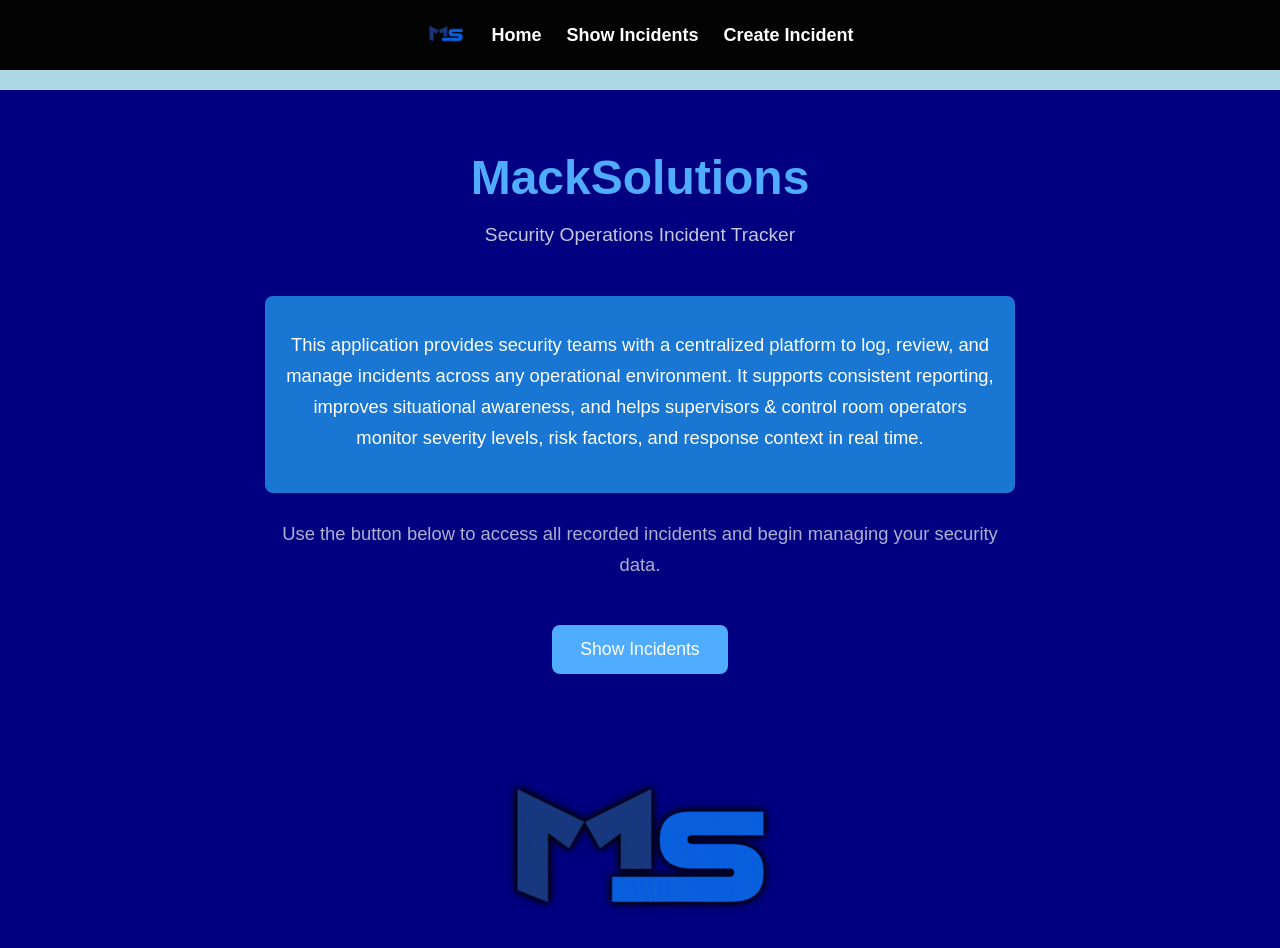
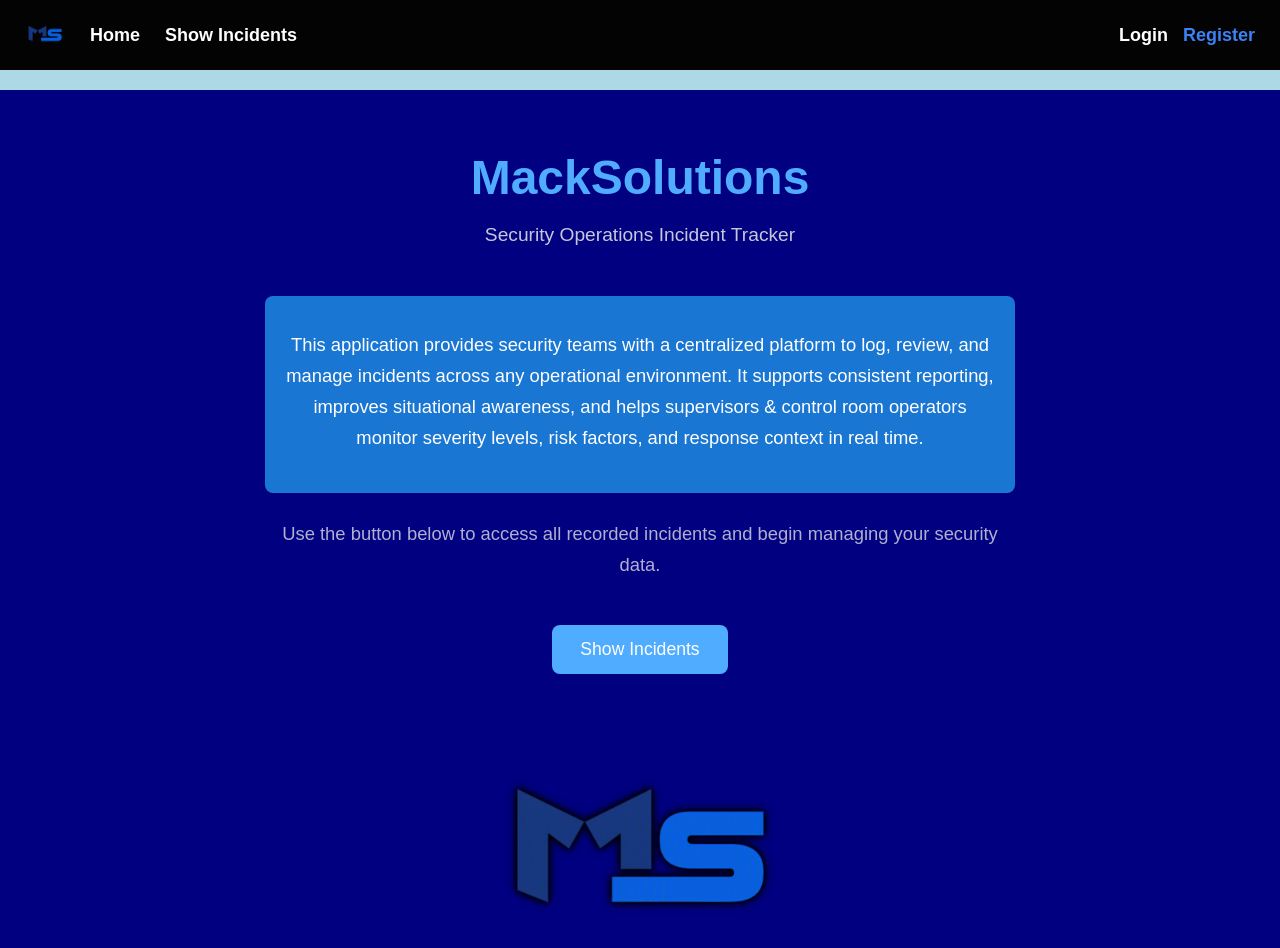
Before and after one commit to kevmack7323-tech/Capstone-Project-2026, a React (Vite) app in the folder frontend/: page / in a window 1280 px wide. Shown: the top 948 px of the page. Built offline with nearby package versions, Linux system fonts and the light colour scheme; no server answers.

Commit message:
Updated App.jsx to render Authorization & integrated AuthContext state and navigation into Navbar component

```diff
--- a/frontend/src/App.jsx
+++ b/frontend/src/App.jsx
@@ -1,26 +1,36 @@
 import { BrowserRouter as Router, Routes, Route } from "react-router-dom";
-import { useState } from 'react'
+import { AuthProvider } from "./context/AuthContext";
+import ProtectedRoute from "./components/ProtectedRoute";
 import './App.css'
 import IncidentList from './pages/IncidentList'
 import CreateIncident from './pages/CreateIncident';
 import Navbar from "./components/Navbar";
 import EditIncident from "./pages/EditIncident";
 import Home from "./pages/Home";
+import Login from "./pages/Login";
+import Register from "./pages/Register";
 
 
 function App() {
-  const [count, setCount] = useState(0)
-
   return (
+    <AuthProvider>
       <Router>
-      <Navbar/>
+        <Navbar />
         <Routes>
+          {/* Public Routes */}
           <Route path="/" element={<Home />} />
           <Route path="/incidents" element={<IncidentList />} />
+          <Route path="/login" element={<Login />} />
+          <Route path="/register" element={<Register />} />
+
+          {/* Protect Operational Routes */}
+          <Route element={<ProtectedRoute />}>
           <Route path="/create" element={<CreateIncident />} />
           <Route path="/edit/:id" element={<EditIncident />} />
+          </Route>
         </Routes>
       </Router>
+    </AuthProvider>
   )
 }
 
--- a/frontend/src/components/Navbar.jsx
+++ b/frontend/src/components/Navbar.jsx
@@ -1,14 +1,60 @@
+import { useContext } from "react";
+import { Link, useNavigate } from "react-router-dom";
+import { AuthContext } from "../context/AuthContext";
 import logo from "../assets/logo.png";
+
 
 //Navigation bar for switching between pages in the application
 export default function Navbar() {
+const { user, logout } = useContext(AuthContext);
+  const navigate = useNavigate();
+
+  const handleLogout = () => {
+    logout();
+    navigate("/login");
+  };
   return (
     <nav style={styles.nav}>
-    <img src={logo} alt="MackSolutions Logo" className="navbrand-logo" style={styles.logo}/>
+      <img
+        src={logo}
+        alt="MackSolutions Logo"
+        className="navbrand-logo"
+        style={styles.logo}
+      />
 
-      <a className="nav-hover" style={styles.link} href="/">Home</a>
-      <a className="nav-hover" style={styles.link} href="/incidents">Show Incidents</a>
-      <a className="nav-hover" style={styles.link} href="/create">Create Incident</a>
+      <Link className="nav-hover" style={styles.link} to="/">
+        Home
+      </Link>
+      <Link className="nav-hover" style={styles.link} to="/incidents">
+        Show Incidents
+      </Link>
+
+      {user ? (
+        <>
+          <Link className="nav-hover" style={styles.link} to="/create">
+            Create Incident
+          </Link>
+
+          <div style={styles.userSection}>
+            <div style={styles.userInfo}>
+              <span style={styles.userName}>{user.name}</span>
+              <span style={styles.userRole}>{user.role || "Officer"}</span>
+            </div>
+            <button style={styles.logoutBtn} onClick={handleLogout}>
+              Logout
+            </button>
+          </div>
+        </>
+      ) : (
+        <div style={styles.authLinks}>
+          <Link className="nav-hover" style={styles.link} to="/login">
+            Login
+          </Link>
+          <Link className="nav-hover" style={styles.registerLink} to="/register">
+            Register
+          </Link>
+        </div>
+      )}
     </nav>
   );
 }
@@ -21,7 +67,7 @@ const styles = {
     gap: "25px",
     justifyContent: "center",
     alignItems: "center",
-    marginBottom: "20px"
+    marginBottom: "20px",
   },
   link: {
     color: "white",
@@ -29,9 +75,49 @@ const styles = {
     fontSize: "18px",
     fontWeight: "bold",
   },
-    logo: {
+  registerLink: {
+    color: "#3b82f6",
+    textDecoration: "none",
+    fontSize: "18px",
+    fontWeight: "bold",
+  },
+  logo: {
     height: "40px",
     width: "auto",
-    display: "block"
+    display: "block",
+  },
+  userSection: {
+    display: "flex",
+    alignItems: "center",
+    gap: "15px",
+    marginLeft: "auto",
+  },
+  userInfo: {
+    display: "flex",
+    flexDirection: "column",
+    alignItems: "flex-end",
+    color: "white",
+    fontSize: "14px",
+  },
+  userName: {
+    fontWeight: "bold",
+  },
+  userRole: {
+    fontSize: "12px",
+    color: "#3b82f6",
+  },
+  logoutBtn: {
+    background: "rgba(239, 68, 68, 0.2)",
+    color: "#fca5a5",
+    border: "1px solid rgba(239, 68, 68, 0.4)",
+    padding: "6px 12px",
+    borderRadius: "4px",
+    cursor: "pointer",
+    fontWeight: "bold",
+  },
+  authLinks: {
+    display: "flex",
+    gap: "15px",
+    marginLeft: "auto",
   },
 };
```
Lines whose indentation alone changed are shown as unchanged.
